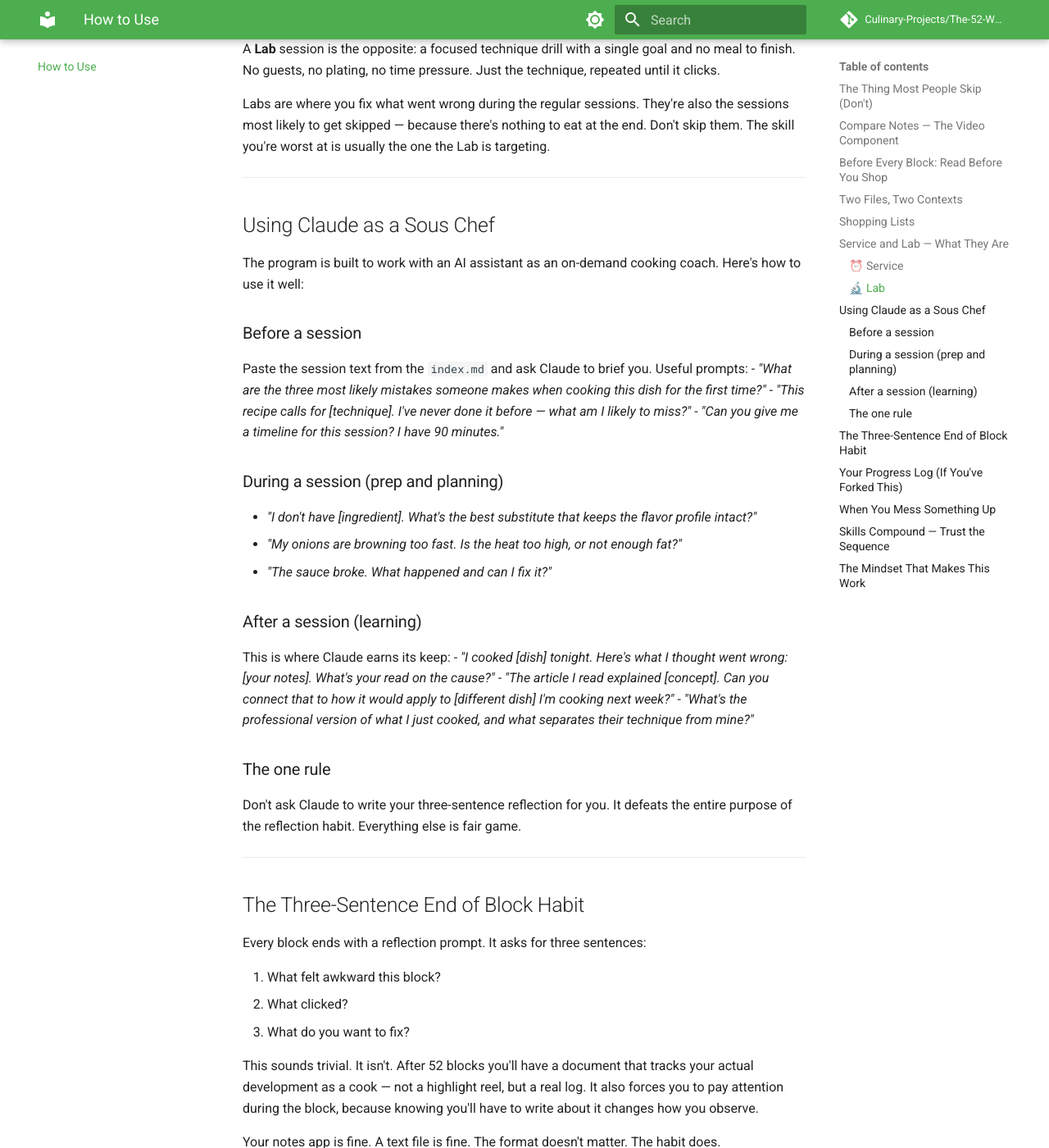
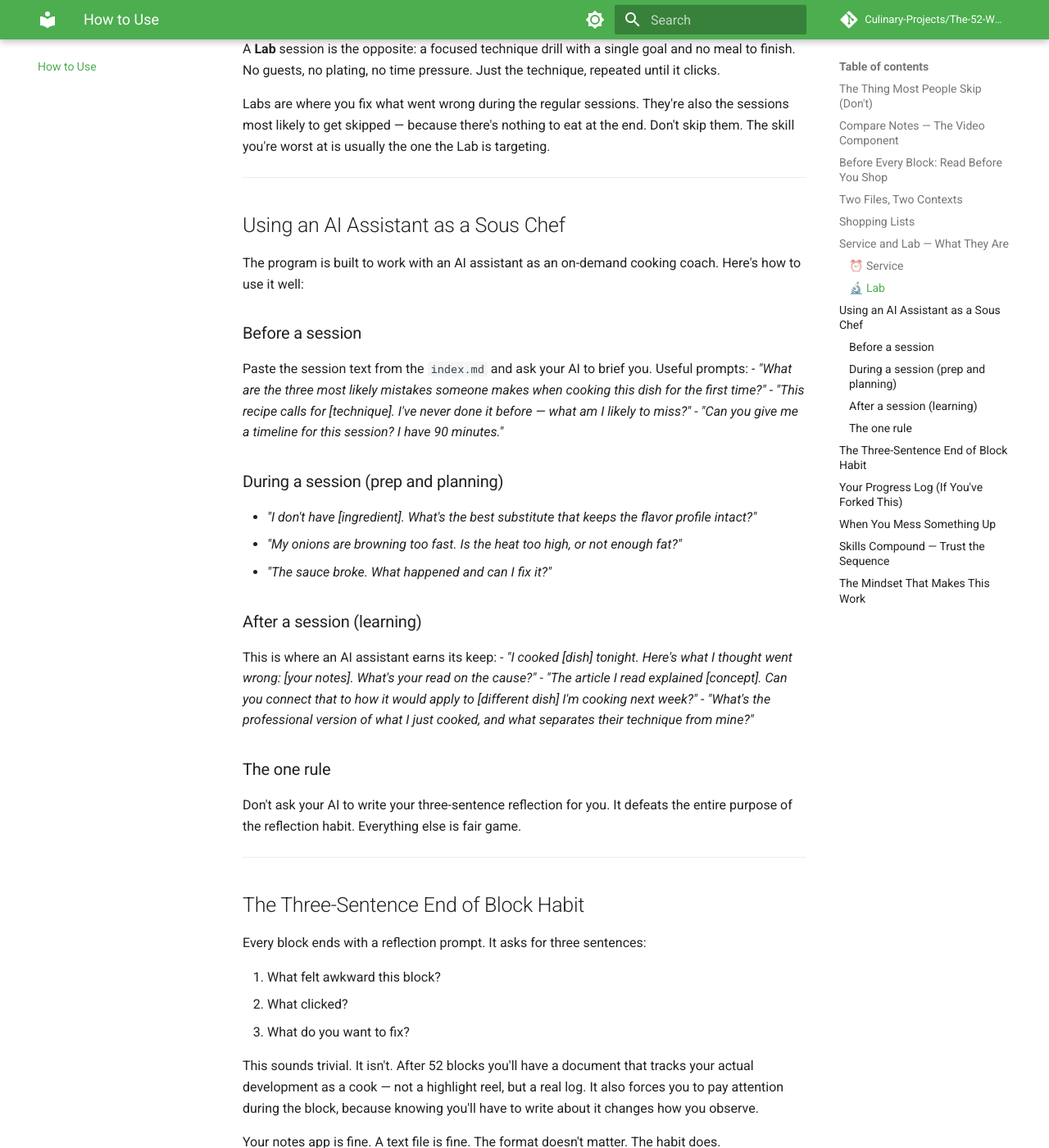
Before and after one commit to Culinary-Projects/The-52-Week-Culinary-Project, an MkDocs documentation site: the page built from docs/how-to-use.md, in a window 1280 px wide and 1400 px high, scrolled down 2817 px. Shown: the whole window at 82% size. Built offline with MkDocs 1.6.1 and Material for MkDocs 9.7.7, drawn with Linux system fonts in a browser that asks for light colours; comment, search, counter and statistics services are not loaded; some of the changed text lies outside the part shown.

Commit message:
replace Claude branding with generic AI assistant references

```diff
--- a/docs/how-to-use.md
+++ b/docs/how-to-use.md
@@ -90,12 +90,12 @@ Labs are where you fix what went wrong during the regular sessions. They're also
 
 ---
 
-## Using Claude as a Sous Chef
+## Using an AI Assistant as a Sous Chef
 
 The program is built to work with an AI assistant as an on-demand cooking coach. Here's how to use it well:
 
 ### Before a session
-Paste the session text from the `index.md` and ask Claude to brief you. Useful prompts:
+Paste the session text from the `index.md` and ask your AI to brief you. Useful prompts:
 - *"What are the three most likely mistakes someone makes when cooking this dish for the first time?"*
 - *"This recipe calls for [technique]. I've never done it before — what am I likely to miss?"*
 - *"Can you give me a timeline for this session? I have 90 minutes."*
@@ -106,13 +106,13 @@ Paste the session text from the `index.md` and ask Claude to brief you. Useful p
 - *"The sauce broke. What happened and can I fix it?"*
 
 ### After a session (learning)
-This is where Claude earns its keep:
+This is where an AI assistant earns its keep:
 - *"I cooked [dish] tonight. Here's what I thought went wrong: [your notes]. What's your read on the cause?"*
 - *"The article I read explained [concept]. Can you connect that to how it would apply to [different dish] I'm cooking next week?"*
 - *"What's the professional version of what I just cooked, and what separates their technique from mine?"*
 
 ### The one rule
-Don't ask Claude to write your three-sentence reflection for you. It defeats the entire purpose of the reflection habit. Everything else is fair game.
+Don't ask your AI to write your three-sentence reflection for you. It defeats the entire purpose of the reflection habit. Everything else is fair game.
 
 ---
 
@@ -147,7 +147,7 @@ The sessions that go wrong teach more than the ones that go right — but only i
 - Was the timing unrealistic for a weeknight?
 - Is the recipe wrong, or was I?
 
-Write down what you think went wrong. Even a single sentence before you move on is enough to get the insight to stick. If you're unsure what went wrong, ask Claude — paste the recipe steps and describe what happened. A good diagnosis is worth more than a do-over.
+Write down what you think went wrong. Even a single sentence before you move on is enough to get the insight to stick. If you're unsure what went wrong, ask your AI — paste the recipe steps and describe what happened. A good diagnosis is worth more than a do-over.
 
 ---
 
```
Also changed, not shown: docs/README.md (+1 -1 lines).
